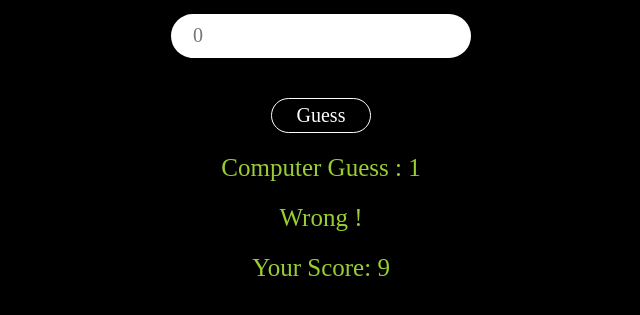
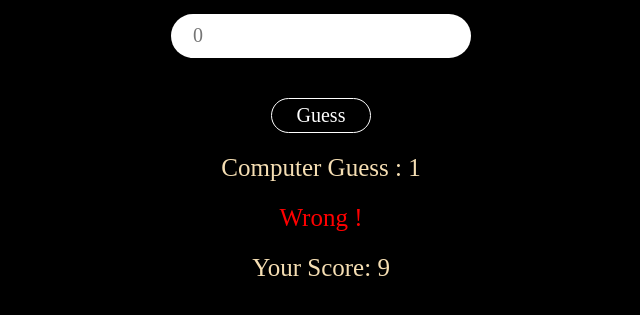
Before and after one commit to Mathi-MS/Day3-GuessGame, a plain HTML site: page index.html in a window 1280 px wide. Both pictures are taken after a click on the link "Guess". Shown: the part 327-642 px from the top of the page, without its empty margins (319-959 px from the left). Drawn offline with Linux system fonts and the light colour scheme.

Commit message:
Add files via upload

```diff
--- a/script.js
+++ b/script.js
@@ -13,11 +13,13 @@ function userguess() {
         corw.textContent = "Right !"
         score.textContent = Number(score.textContent) + 1
         userinput.value = ""
+        corw.style.color="green"
     }
     else{
         corw.textContent = "Wrong !"
         score.textContent = Number(score.textContent) -1
         userinput.value = ""
+        corw.style.color="red"
         if(score.textContent == 0){
             alert("You lose")
             score.textContent = 10
--- a/style.css
+++ b/style.css
@@ -7,7 +7,7 @@ body{
     background-color:black;
     width: 100%;
     height: 100vh;
-    color: yellowgreen;
+    color: wheat;
     font-family:poppins;
     display: flex;
     align-items: center;
```
